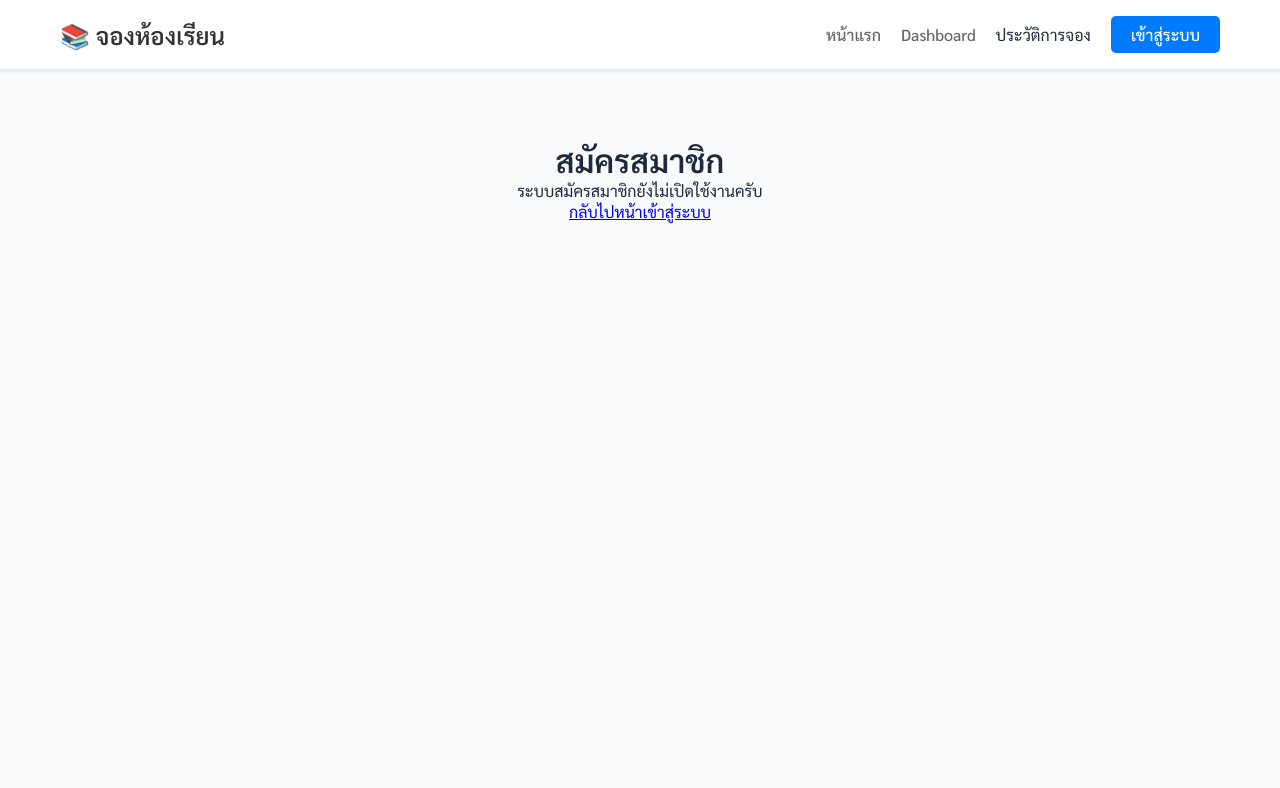
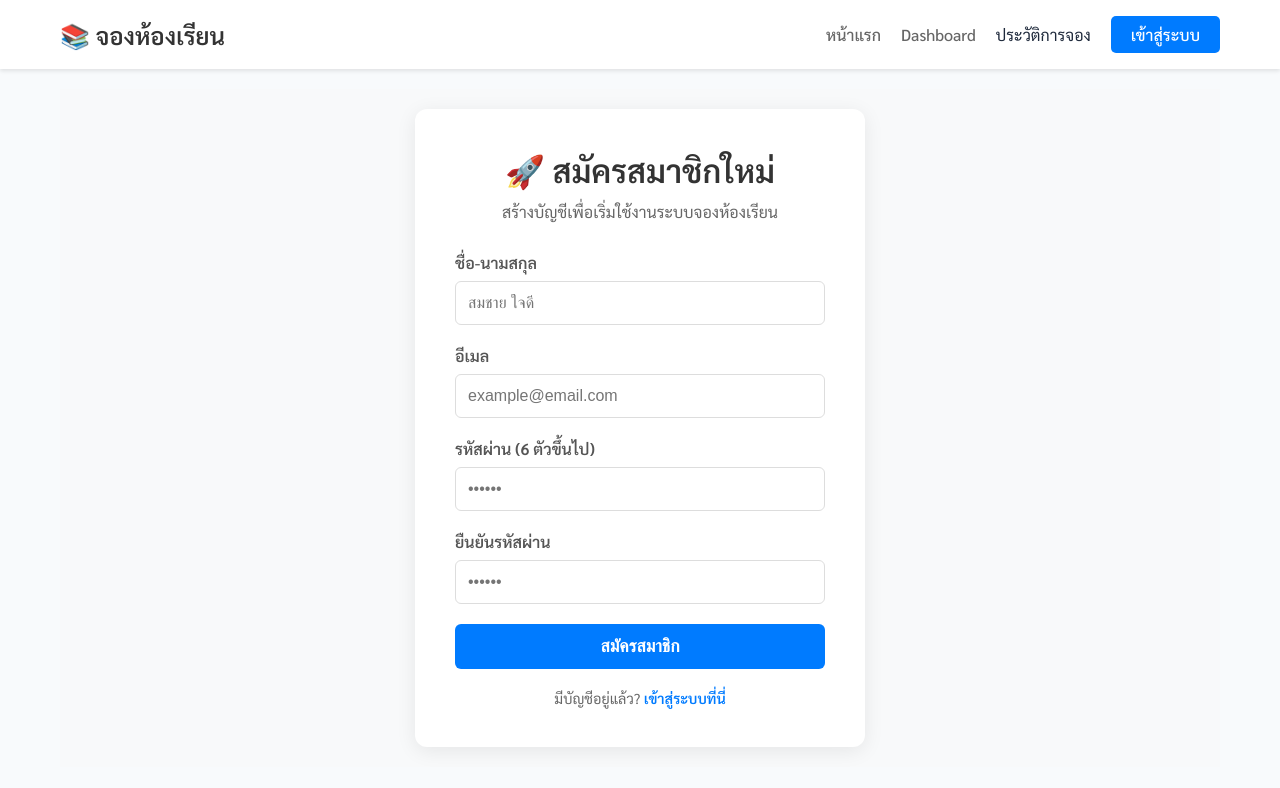
Before and after one commit to hanafee-k/classroom-booking, a Next.js app: page /auth/register in a window 1280 px wide. Shown: the top 788 px of the page. Built offline with nearby package versions, Linux system fonts and the light colour scheme.

Commit message:
Fix build error: Add register page

```diff
--- /dev/null
+++ b/src/app/auth/auth.css
@@ -0,0 +1,95 @@
+.auth-container {
+  min-height: 80vh;
+  display: flex;
+  align-items: center;
+  justify-content: center;
+  padding: 20px;
+  background-color: #f8f9fa;
+}
+
+.auth-card {
+  background: white;
+  padding: 40px;
+  border-radius: 12px;
+  box-shadow: 0 4px 20px rgba(0,0,0,0.08);
+  width: 100%;
+  max-width: 450px;
+  text-align: center;
+}
+
+.auth-card h1 {
+  margin-bottom: 10px;
+  color: #333;
+}
+
+.auth-card p {
+  color: #666;
+  margin-bottom: 30px;
+}
+
+.auth-form {
+  text-align: left;
+}
+
+.form-group {
+  margin-bottom: 20px;
+}
+
+.form-group label {
+  display: block;
+  margin-bottom: 8px;
+  font-weight: bold;
+  color: #555;
+}
+
+.form-group input {
+  width: 100%;
+  padding: 12px;
+  border: 1px solid #ddd;
+  border-radius: 6px;
+  font-size: 1rem;
+  transition: border-color 0.2s;
+}
+
+.form-group input:focus {
+  outline: none;
+  border-color: #007bff;
+}
+
+.btn-auth {
+  width: 100%;
+  padding: 12px;
+  background-color: #007bff;
+  color: white;
+  border: none;
+  border-radius: 6px;
+  font-size: 1.1rem;
+  font-weight: bold;
+  cursor: pointer;
+  transition: background 0.2s;
+}
+
+.btn-auth:hover:not(:disabled) {
+  background-color: #0056b3;
+}
+
+.btn-auth:disabled {
+  background-color: #ccc;
+  cursor: not-allowed;
+}
+
+.auth-footer {
+  margin-top: 20px;
+  color: #666;
+  font-size: 0.9rem;
+}
+
+.auth-footer a {
+  color: #007bff;
+  text-decoration: none;
+  font-weight: bold;
+}
+
+.auth-footer a:hover {
+  text-decoration: underline;
+}
--- a/src/app/auth/register/page.tsx
+++ b/src/app/auth/register/page.tsx
@@ -1,13 +1,145 @@
+'use client';
+
+import { useState } from 'react';
+import { useRouter } from 'next/navigation'; // สำหรับเปลี่ยนหน้า
 import Link from 'next/link';
+import { supabase } from '@/utils/supabase';
+import '../auth.css'; // เราจะใช้ CSS ร่วมกับหน้า Login
 
 export default function RegisterPage() {
+  const router = useRouter();
+  const [loading, setLoading] = useState(false);
+  const [formData, setFormData] = useState({
+    fullName: '',
+    email: '',
+    password: '',
+    confirmPassword: ''
+  });
+
+  // ฟังก์ชันจัดการการพิมพ์ในช่องต่างๆ
+  const handleChange = (e: React.ChangeEvent<HTMLInputElement>) => {
+    setFormData({ ...formData, [e.target.name]: e.target.value });
+  };
+
+  // ฟังก์ชันเมื่อกดปุ่มสมัครสมาชิก
+  const handleRegister = async (e: React.FormEvent) => {
+    e.preventDefault();
+    setLoading(true);
+
+    // 1. ตรวจสอบความถูกต้องเบื้องต้น
+    if (formData.password !== formData.confirmPassword) {
+      alert('❌ รหัสผ่านไม่ตรงกันครับ');
+      setLoading(false);
+      return;
+    }
+    if (formData.password.length < 6) {
+      alert('❌ รหัสผ่านต้องมีอย่างน้อย 6 ตัวอักษรครับ');
+      setLoading(false);
+      return;
+    }
+
+    try {
+      // 2. ส่งข้อมูลไปสมัครกับ Supabase Auth
+      const { data: authData, error: authError } = await supabase.auth.signUp({
+        email: formData.email,
+        password: formData.password,
+      });
+
+      if (authError) throw authError;
+
+      // 3. ถ้าสมัครผ่าน ให้บันทึกชื่อเต็มลงตาราง profiles
+      if (authData.user) {
+        const { error: profileError } = await supabase
+          .from('profiles')
+          .insert([
+            {
+              id: authData.user.id, // ใช้ ID เดียวกับ Auth
+              full_name: formData.fullName
+            }
+          ]);
+
+        if (profileError) {
+            // ถ้าบันทึกโปรไฟล์ไม่ผ่าน อาจจะแจ้งเตือน (แต่ user ถูกสร้างแล้วใน auth)
+            console.error('Profile creation failed:', profileError);
+        }
+      }
+
+      alert('✅ สมัครสมาชิกสำเร็จ! กรุณาเข้าสู่ระบบ');
+      router.push('/auth/login'); // เด้งไปหน้า Login
+
+    } catch (error: any) {
+      alert(`❌ สมัครไม่ผ่าน: ${error.message}`);
+    } finally {
+      setLoading(false);
+    }
+  };
+
   return (
-    <div style={{ padding: '50px', textAlign: 'center' }}>
-      <h1>สมัครสมาชิก</h1>
-      <p>ระบบสมัครสมาชิกยังไม่เปิดใช้งานครับ</p>
-      <Link href="/auth/login" style={{ color: 'blue', textDecoration: 'underline' }}>
-        กลับไปหน้าเข้าสู่ระบบ
-      </Link>
-    </div>
+    <main>
+      <div className="auth-container">
+        <div className="auth-card">
+          <h1>🚀 สมัครสมาชิกใหม่</h1>
+          <p>สร้างบัญชีเพื่อเริ่มใช้งานระบบจองห้องเรียน</p>
+
+          <form onSubmit={handleRegister} className="auth-form">
+            <div className="form-group">
+              <label>ชื่อ-นามสกุล</label>
+              <input
+                type="text"
+                name="fullName"
+                placeholder="สมชาย ใจดี"
+                value={formData.fullName}
+                onChange={handleChange}
+                required
+              />
+            </div>
+
+            <div className="form-group">
+              <label>อีเมล</label>
+              <input
+                type="email"
+                name="email"
+                placeholder="example@email.com"
+                value={formData.email}
+                onChange={handleChange}
+                required
+              />
+            </div>
+
+            <div className="form-group">
+              <label>รหัสผ่าน (6 ตัวขึ้นไป)</label>
+              <input
+                type="password"
+                name="password"
+                placeholder="••••••"
+                value={formData.password}
+                onChange={handleChange}
+                required
+              />
+            </div>
+
+            <div className="form-group">
+              <label>ยืนยันรหัสผ่าน</label>
+              <input
+                type="password"
+                name="confirmPassword"
+                placeholder="••••••"
+                value={formData.confirmPassword}
+                onChange={handleChange}
+                required
+              />
+            </div>
+
+            <button type="submit" className="btn-auth" disabled={loading}>
+              {loading ? '⏳ กำลังสมัคร...' : 'สมัครสมาชิก'}
+            </button>
+          </form>
+
+          <div className="auth-footer">
+            มีบัญชีอยู่แล้ว? <Link href="/auth/login">เข้าสู่ระบบที่นี่</Link>
+          </div>
+        </div>
+      </div>
+    </main>
   );
 }
```
